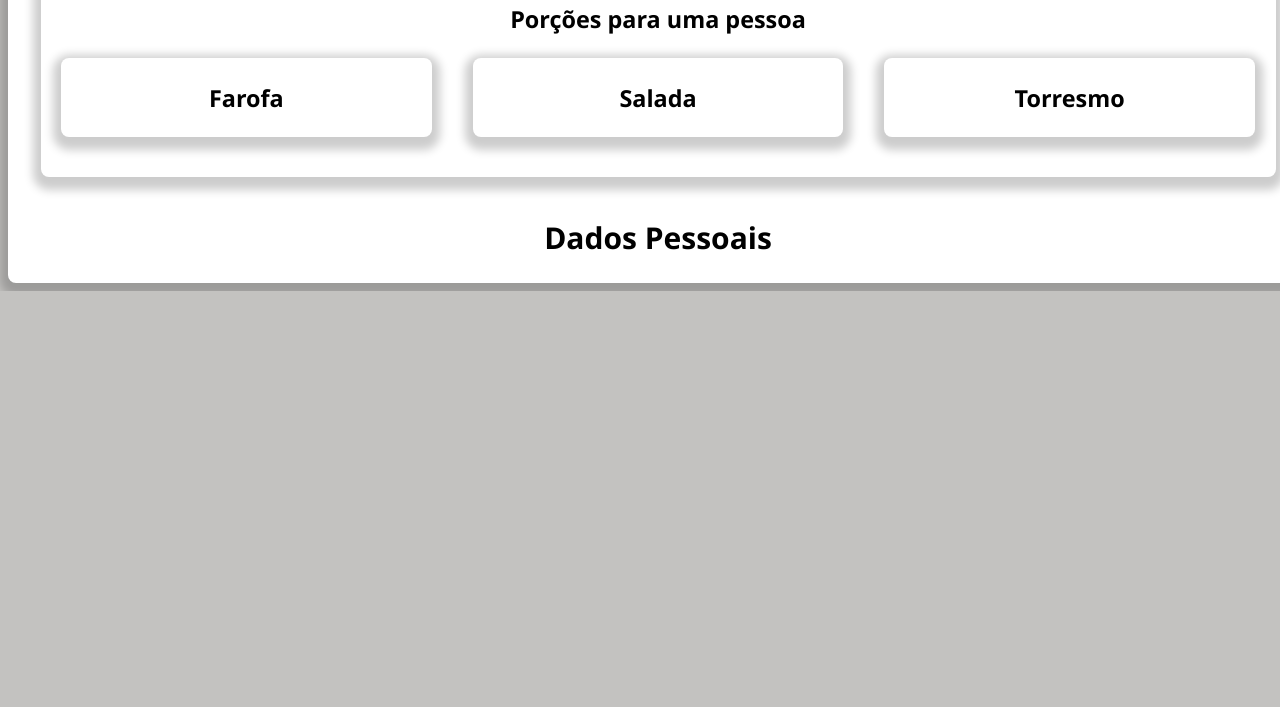
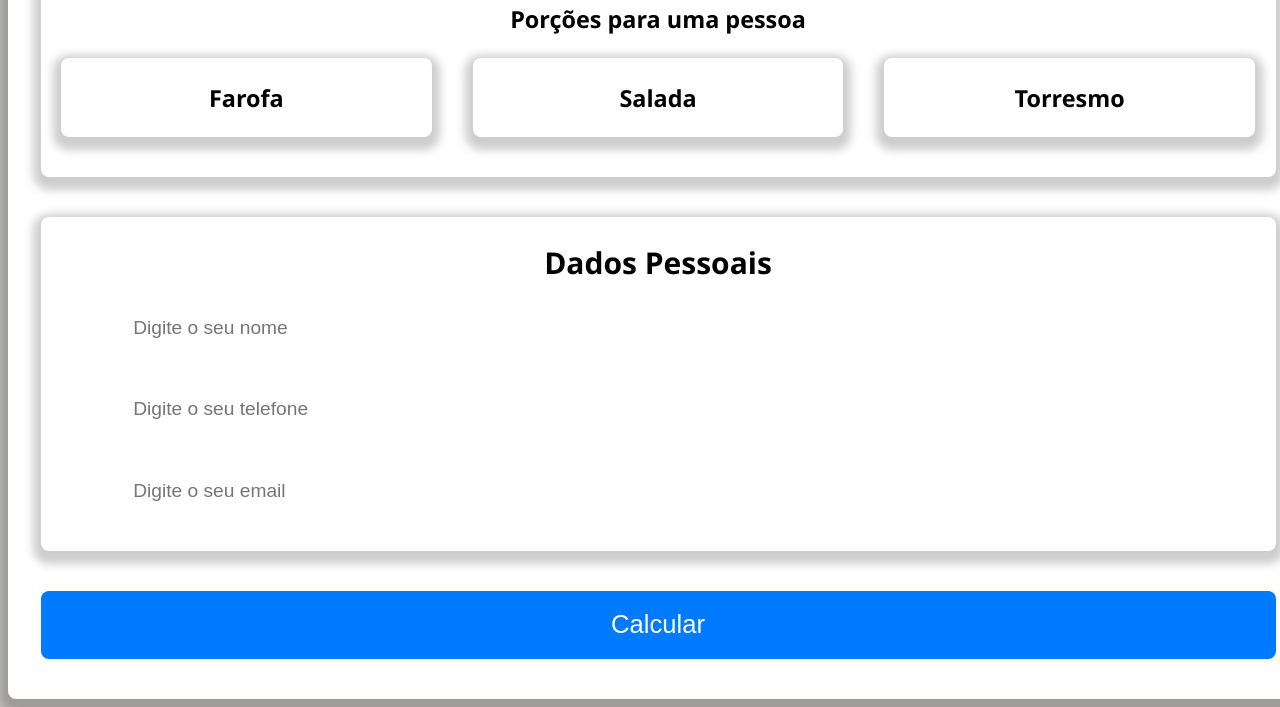
Before and after one commit to MichaelDouglasLima/bootcamp-devjr-modulo3-menu, a plain HTML site: page index.html in a window 1280 px wide. Shown: the part 516-1223 px from the top of the page. Before the commit the page ends 807 px from the top, so only its background shows below. Drawn offline with Linux system fonts and the light colour scheme.

Commit message:
closes #3 - Adicionando Botoes e Inputs

```diff
--- a/index.html
+++ b/index.html
@@ -44,9 +44,16 @@
             </div>
         </div>
 
-        <div>
+        <div class="container-secundario">
             <h2>Dados Pessoais</h2>
+
+            <input type="text" placeholder="Digite o seu nome">
+            <input type="text" placeholder="Digite o seu telefone">
+            <input type="email" placeholder="Digite o seu email">
+
         </div>
+
+        <button>Calcular</button>
     </div>
 </body>
 </html>
--- a/style.css
+++ b/style.css
@@ -2,6 +2,40 @@ body {
     background-color: #C3C2C0;
     font-family:'Segoe UI', Tahoma, Geneva, Verdana, sans-serif;
     font-size: 20px;
+}
+
+input {
+    display: flex;
+    height: 22px;
+    width: 85%;
+    padding: 0.6rem;
+    font-size: 1.2rem;
+    border-radius: 5px;
+    border: 0;
+    margin: auto;
+    margin-bottom: 40px;
+}
+
+input:focus {
+    outline-color: #00AAFF;
+    box-shadow: 0 0 30px #888888;
+}
+
+button {
+    margin-bottom: 40px;
+    border-radius: 4px;
+    width: 95%;
+    border: none;
+    border-radius: 8px;
+    background-color: #007AFF;
+    padding: 1.2rem 2.5rem;
+    font-size: 1.6rem;
+    color: #FFFFFF;
+    cursor: pointer;
+}
+
+button:hover {
+    background-color: #013872;
 }
 
 .flex-container {
```
